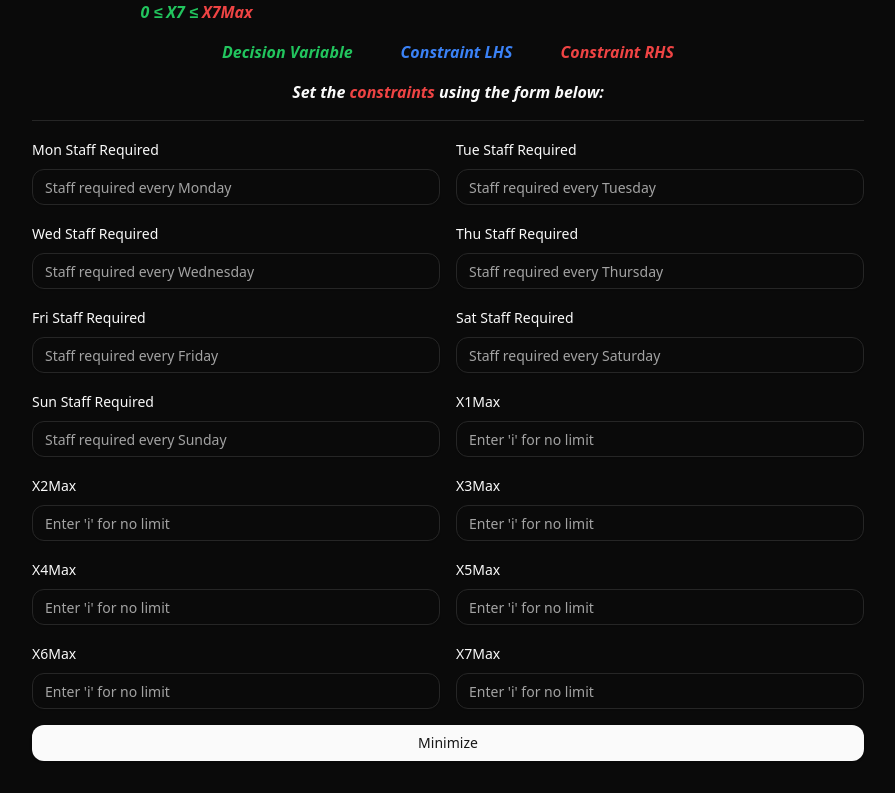
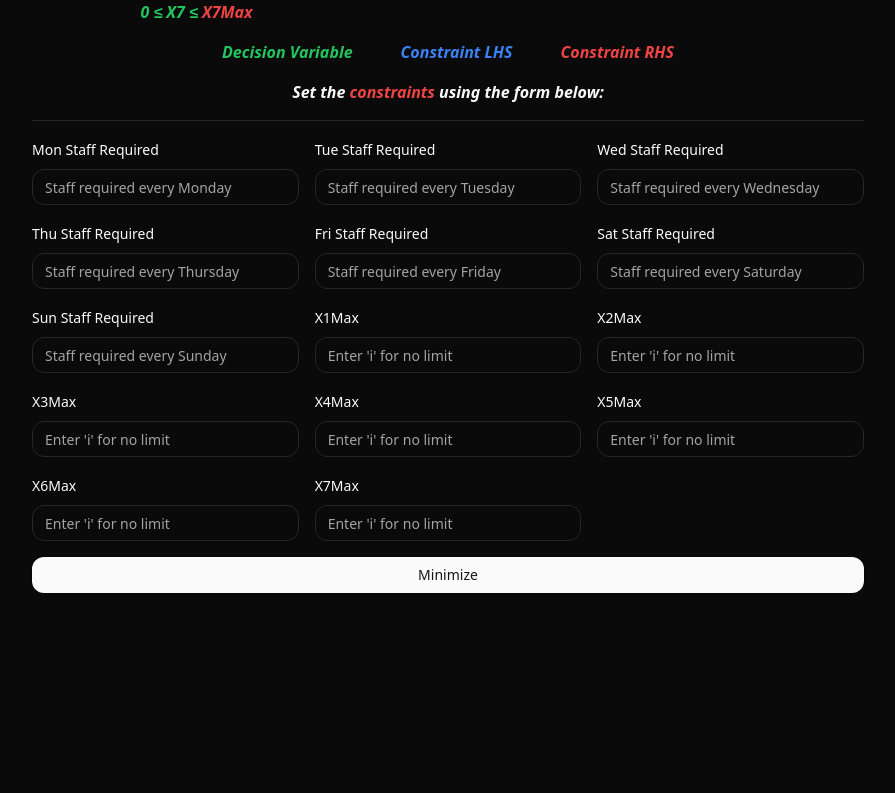
Before and after one commit to remilebeau/optimization, a Next.js app: page / in a window 1280 px wide. Shown: the part 488-1281 px from the top of the page, without its empty margins (192-1087 px from the left). After the commit the page ends 1113 px from the top, so only its background shows below. Built offline with nearby package versions, Linux system fonts and the light colour scheme.

Commit message:
set form to 3 columns

```diff
--- a/src/components/OptimizationForm.tsx
+++ b/src/components/OptimizationForm.tsx
@@ -84,7 +84,7 @@ export default function OptimizationForm() {
         <Form {...form}>
           <form
             onSubmit={form.handleSubmit(onSubmit)}
-            className="flex flex-col gap-4 sm:grid sm:grid-cols-2"
+            className="flex flex-col gap-4 sm:grid sm:grid-cols-3"
           >
             <FieldWithLabel
               label="Mon Staff Required"
@@ -158,7 +158,7 @@ export default function OptimizationForm() {
               placeholder="Enter 'i' for no limit"
             />
 
-            <Button className="rounded-xl sm:col-span-2" type="submit">
+            <Button className="rounded-xl sm:col-span-3" type="submit">
               Minimize
             </Button>
           </form>
```
